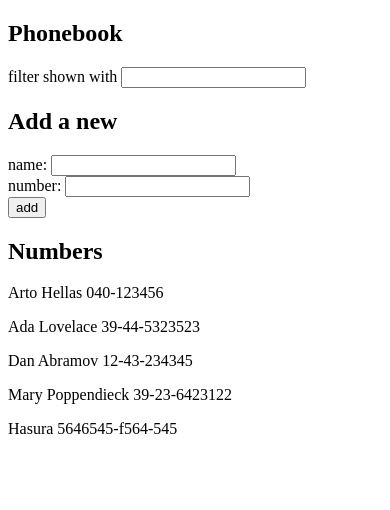
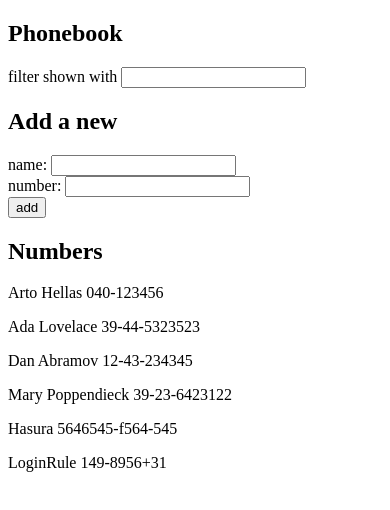
Before and after one commit to newton-adhikari/part2, a React (Create React App) app in the folder phonebook/: page / in a window 390 px wide. Shown: the top 510 px of the page. Built offline with nearby package versions, Linux system fonts and the light colour scheme; data requests are answered from the project's data file.

Commit message:
phonebook step8 completed

```diff
--- a/phonebook/db.json
+++ b/phonebook/db.json
@@ -24,6 +24,11 @@
       "name": "Hasura",
       "number": "5646545-f564-545",
       "id": 5
+    },
+    {
+      "name": "LoginRule",
+      "number": "149-8956+31",
+      "id": 6
     }
   ]
 }
--- a/phonebook/src/App.js
+++ b/phonebook/src/App.js
@@ -3,6 +3,7 @@ import Filter from "./components/Filter/Filter";
 import PersonForm from './components/PersonForm/PersonForm';
 import Persons from "./components/Persons/Persons";
 import axios from "axios";
+import { getAll, createEntry, updateEntry } from "./services/phonebook";
 
 const App = () => {
   const [persons, setPersons] = useState([])
@@ -11,9 +12,8 @@ const App = () => {
   const [searched, setSearched] = useState("");
 
   useEffect(() => {
-    axios.get("http://localhost:3001/persons")
-      .then(res => setPersons(res.data))
-      .catch(err => console.log(err));
+    getAll()
+      .then(res => setPersons(res))
   }, [])
 
   const changeHandler = event => {
@@ -29,10 +29,10 @@ const App = () => {
     if(exists) return alert(`${newName} already exists in phonebook`);
 
     const person = {name: newName, number: newNumber};
-    axios.post("http://localhost:3001/persons", person)
-      .then(res => {
-        console.log(res.data);
-        setPersons([...persons, res.data]);
+    createEntry(person)
+      .then(data => {
+        console.log(data);
+        setPersons([...persons, data]);
       })
     setNewName("");
     setNewNumber("");
--- /dev/null
+++ b/phonebook/src/services/phonebook.js
@@ -0,0 +1,22 @@
+import axios from "axios";
+const baseURL = "http://localhost:3001/";
+
+const getAll = () => {
+    return axios.get(`${baseURL}persons`)
+        .then(res => res.data)
+        .catch(err => console.log(err));
+}
+
+const createEntry = (data) => {
+    return axios.post(`${baseURL}persons`, data)
+        .then(res => res.data)
+        .catch(err => console.log(err));
+}
+
+const updateEntry = (id, data) => {
+    return axios.put(`${baseURL}persons/${id}`, data)
+        .then(res => res.data)
+        .catch(err => console.log(err));
+}
+
+export { getAll, createEntry, updateEntry };
```
